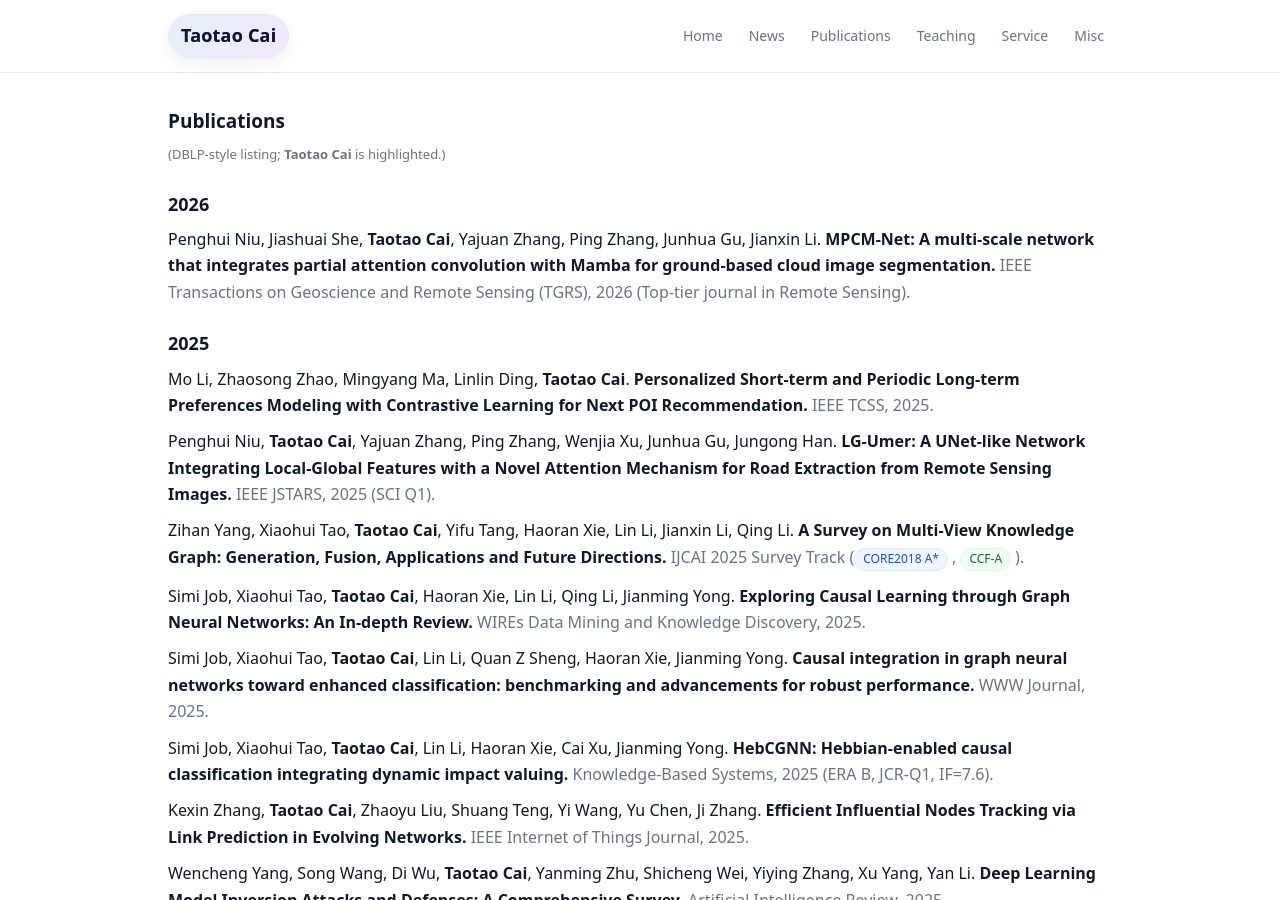
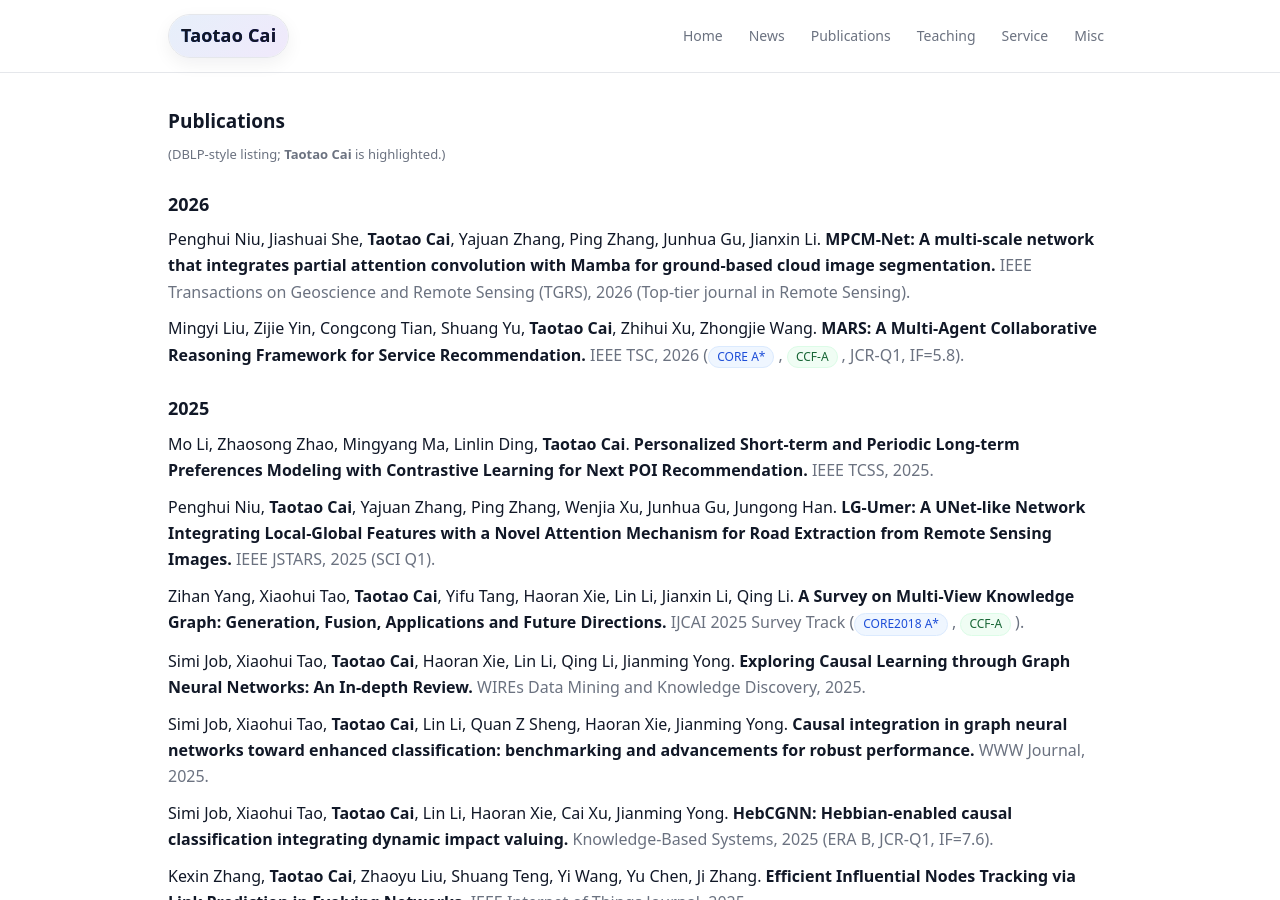
Before and after one commit to Taotao1992/Taotao1992.github.io, a Jekyll site: the page built from publications.md, in a window 1280 px wide and 900 px high. Built offline with Jekyll 4.4.1, drawn with Linux system fonts in a browser that asks for light colours.

Commit message:
Update publications.md

```diff
--- a/publications.md
+++ b/publications.md
@@ -14,6 +14,11 @@ permalink: /publications/
     <span class="authors">Penghui Niu, Jiashuai She, <strong>Taotao Cai</strong>, Yajuan Zhang, Ping Zhang, Junhua Gu, Jianxin Li.</span>
     <span class="title">MPCM-Net: A multi-scale network that integrates partial attention convolution with Mamba for ground-based cloud image segmentation.</span>
     <span class="venue">IEEE Transactions on Geoscience and Remote Sensing (TGRS), 2026 (Top-tier journal in Remote Sensing).</span>
+  </li>
+  <li class="pub">
+    <span class="authors">Mingyi Liu, Zijie Yin, Congcong Tian, Shuang Yu, <strong>Taotao Cai</strong>, Zhihui Xu, Zhongjie Wang.</span>
+    <span class="title"> MARS: A Multi-Agent Collaborative Reasoning Framework for Service Recommendation.</span>
+    <span class="venue"> IEEE TSC, 2026 (CORE A*, CCF-A, JCR-Q1, IF=5.8).</span>
   </li>
 </ul>
 <h2 class="pub-year">2025</h2>
```
